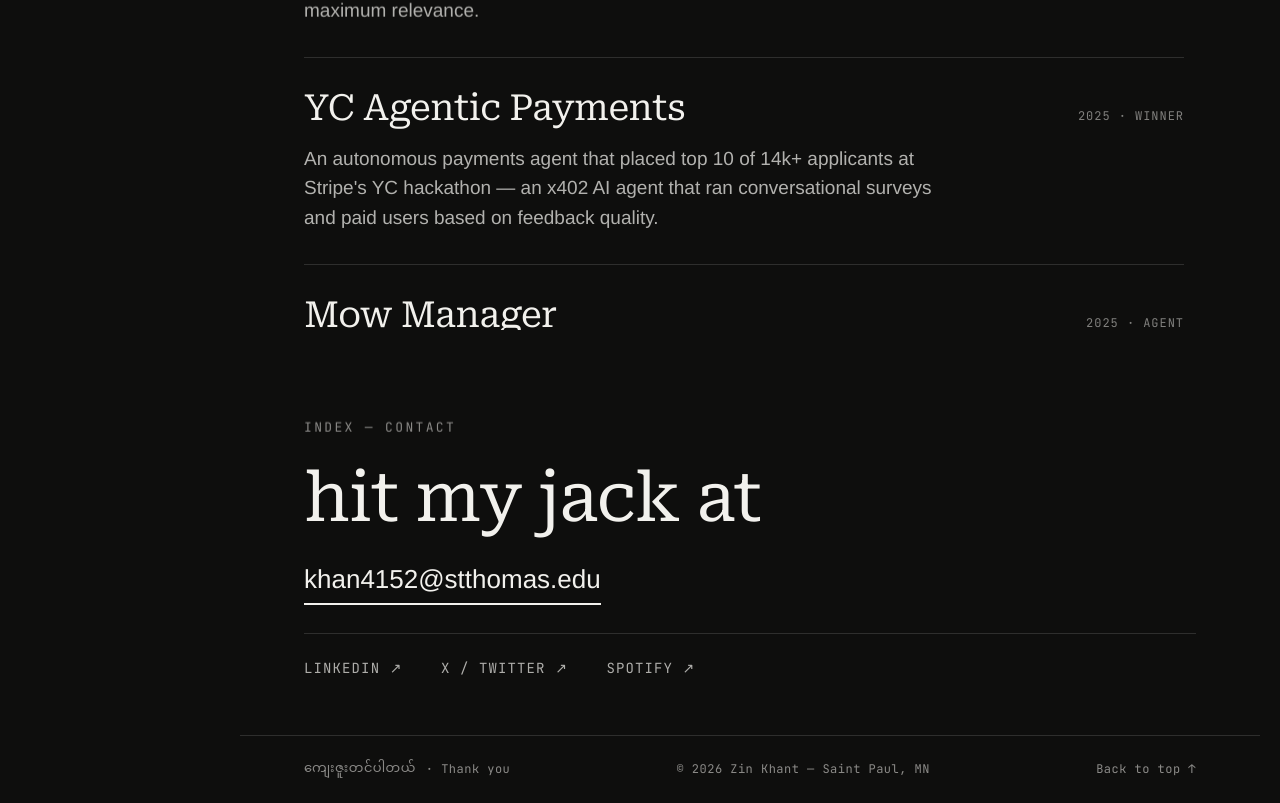
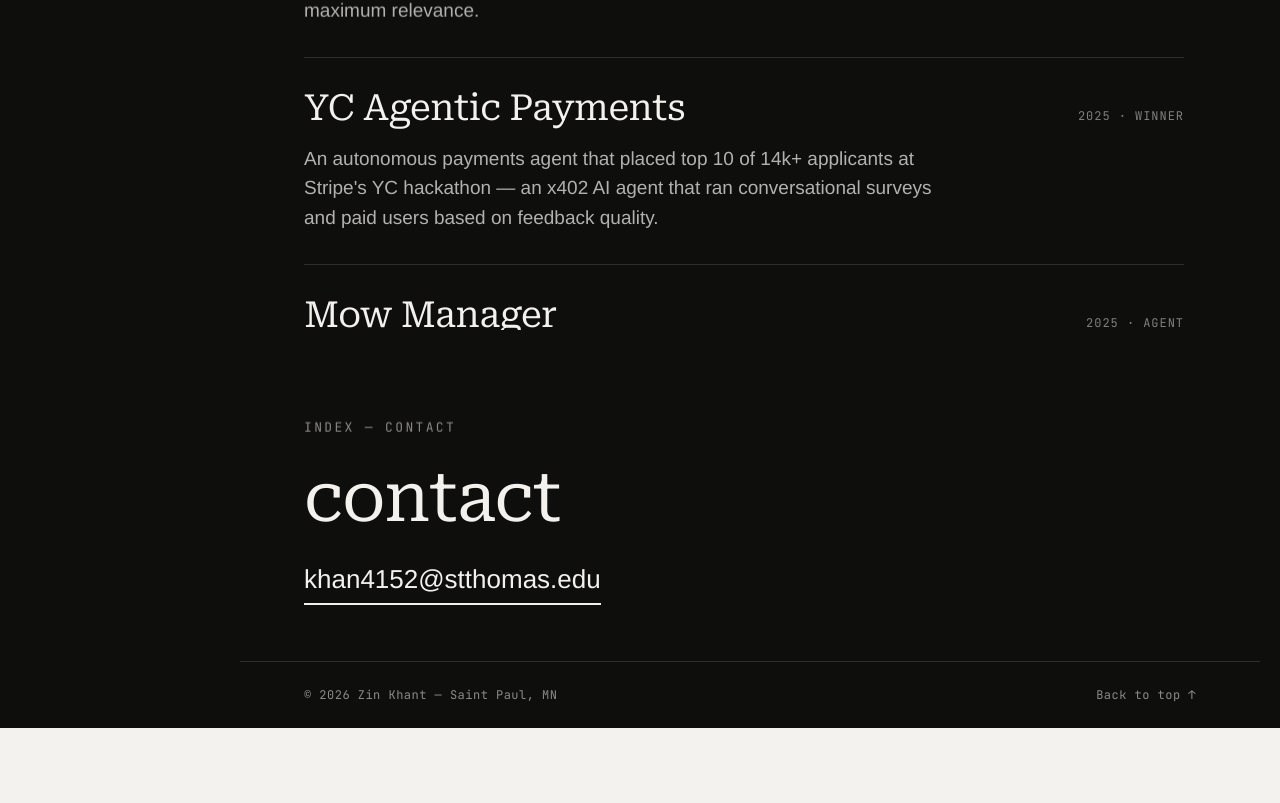
Before and after one commit to ZinMK/personal-website, a React (Vite) app: page / in a window 1280 px wide. Shown: the part 1622-2425 px from the top of the page. After the commit the page ends 2350 px from the top, so only its background shows below. Built offline with nearby package versions, Linux system fonts and the light colour scheme.

Commit message:
[termi] multiedit components/ZinKhantPortfolio.tsx

```diff
--- a/src/components/ZinKhantPortfolio.tsx
+++ b/src/components/ZinKhantPortfolio.tsx
@@ -669,7 +669,7 @@ export const ZinKhantPortfolio = () => {
                 lineHeight: 0.98,
               }}
             >
-              hit my jack at
+              contact
             </h2>
 
             <a
@@ -687,51 +687,6 @@ export const ZinKhantPortfolio = () => {
             >
               khan4152@stthomas.edu
             </a>
-
-            <div
-              data-reveal
-              style={{
-                display: "flex",
-                flexWrap: "wrap",
-                gap: "clamp(16px,3vw,40px)",
-                borderTop: "1px solid var(--line)",
-                paddingTop: "clamp(24px,3vh,36px)",
-              }}
-            >
-              {[
-                {
-                  label: "LinkedIn ↗",
-                  href: "https://www.linkedin.com/in/zin-khant-993055216",
-                },
-                { label: "X / Twitter ↗", href: "https://x.com/zinnMK_" },
-                {
-                  label: "Spotify ↗",
-                  href: "https://open.spotify.com/artist/7KC3H4mshZpBLLeG4y18sw",
-                },
-              ].map((link) => (
-                <a
-                  key={link.label}
-                  href={link.href}
-                  target={link.href.startsWith("mailto:") ? undefined : "_blank"}
-                  rel={link.href.startsWith("mailto:") ? undefined : "noopener noreferrer"}
-                  className="zk-hover-opacity"
-                  style={{
-                    display: "flex",
-                    alignItems: "center",
-                    gap: 8,
-                    fontFamily: "var(--font-mono)",
-                    fontSize: 14,
-                    textTransform: "uppercase",
-                    letterSpacing: ".08em",
-                    color: "inherit",
-                    textDecoration: "none",
-                    opacity: 0.7,
-                  }}
-                >
-                  {link.label}
-                </a>
-              ))}
-            </div>
           </section>
 
           <footer
@@ -749,12 +704,6 @@ export const ZinKhantPortfolio = () => {
               color: "var(--muted)",
             }}
           >
-            <span style={{ display: "flex", alignItems: "center", gap: 10 }}>
-              <span style={{ fontFamily: "var(--font-my)", fontSize: 13 }}>
-                ကျေးဇူးတင်ပါတယ်
-              </span>
-              <span>· Thank you</span>
-            </span>
             <span>© 2026 Zin Khant — Saint Paul, MN</span>
             <a
               href="#home"
```
